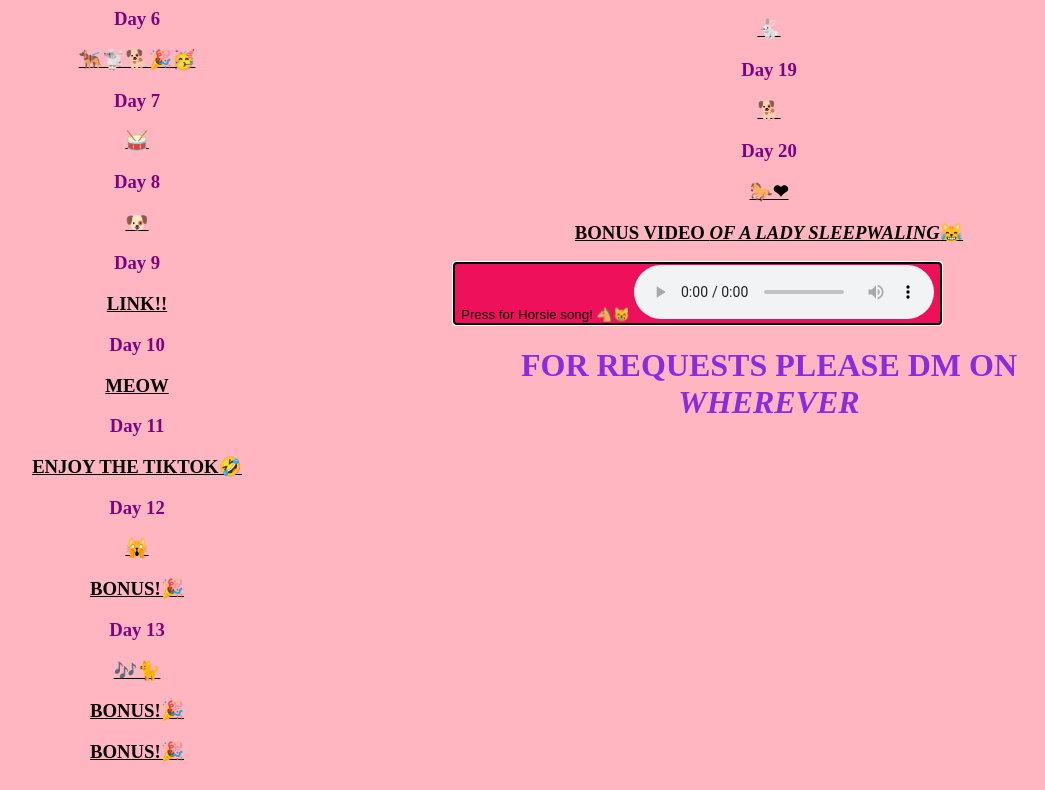
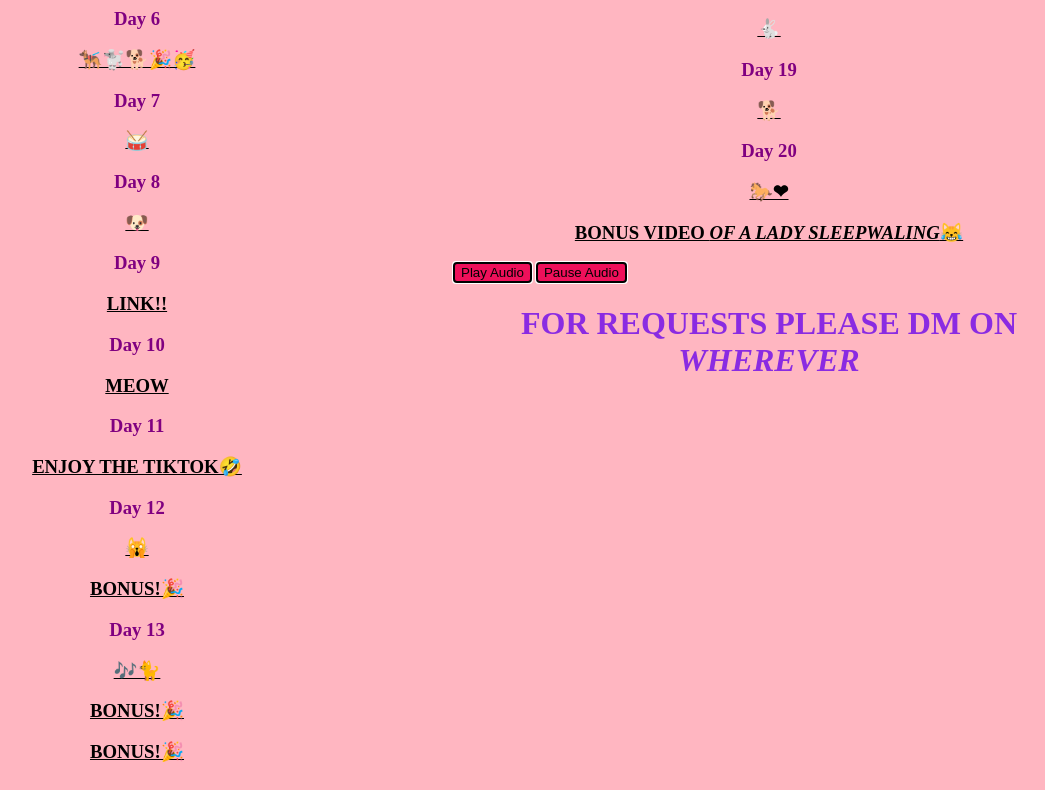
Before and after one commit to nikolmichaelidou/Links-of-cute-animals, a plain HTML site: page index.html in a window 1280 px wide. Shown: the part 1981-2771 px from the top of the page, without its empty margins (187-1232 px from the left). Drawn offline with Linux system fonts and the light colour scheme; files that its build step writes are made by us from their sources.

Commit message:
added audio button => jc

```diff
--- a/index.html
+++ b/index.html
@@ -171,18 +171,27 @@
 
       </div>
 
-      <button> Press for Horsie song! 🐴😸
-        <audio src="/assets/media/ELUVEITIE - Epona (OFFICIAL VIDEO).mp3"
-          controls>
-        </audio>
-      </button>
+      <audio id="idAudio">
+        <source src="/assets/media/ELUVEITIE - Epona (OFFICIAL VIDEO).mp3" type="mp3">
+      </audio>
 
-      <br />
+      <button onclick="play_Audio()" type="button">Play Audio</button>
+      <button onclick="pause_Audio()" type="button">Pause Audio</button>
 
+      <script>
+        var GFG = document.getElementById("idAudio");
+
+        function play_Audio() {
+          GFG.play();
+        }
+
+        function pause_Audio() {
+          GFG.pause();
+        }
+      </script>
+      <br>
 
       <h1>FOR REQUESTS PLEASE DM ON<EM> WHEREVER</EM></h1>
-
-
 
       <style>
         /* unvisited link */
```
